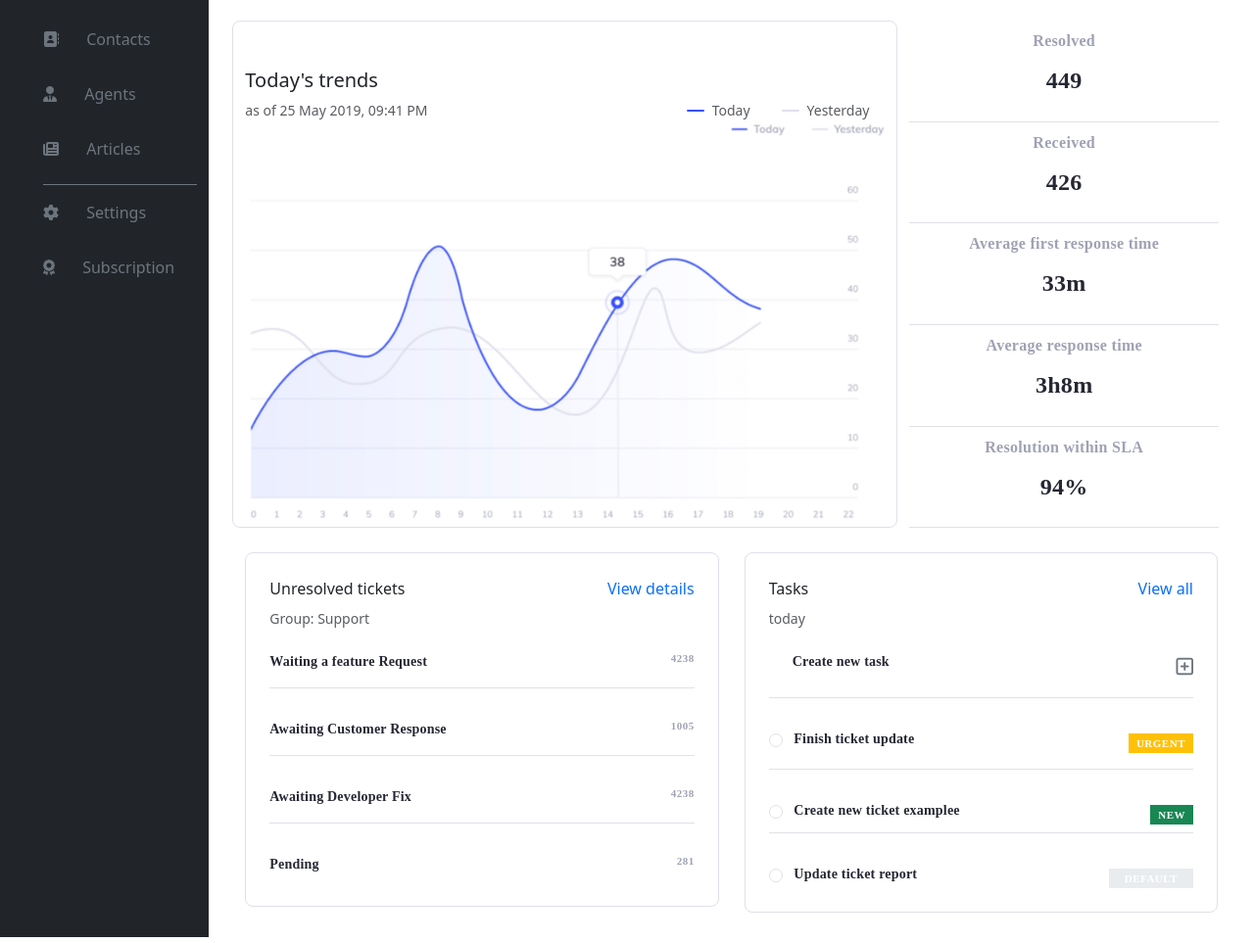
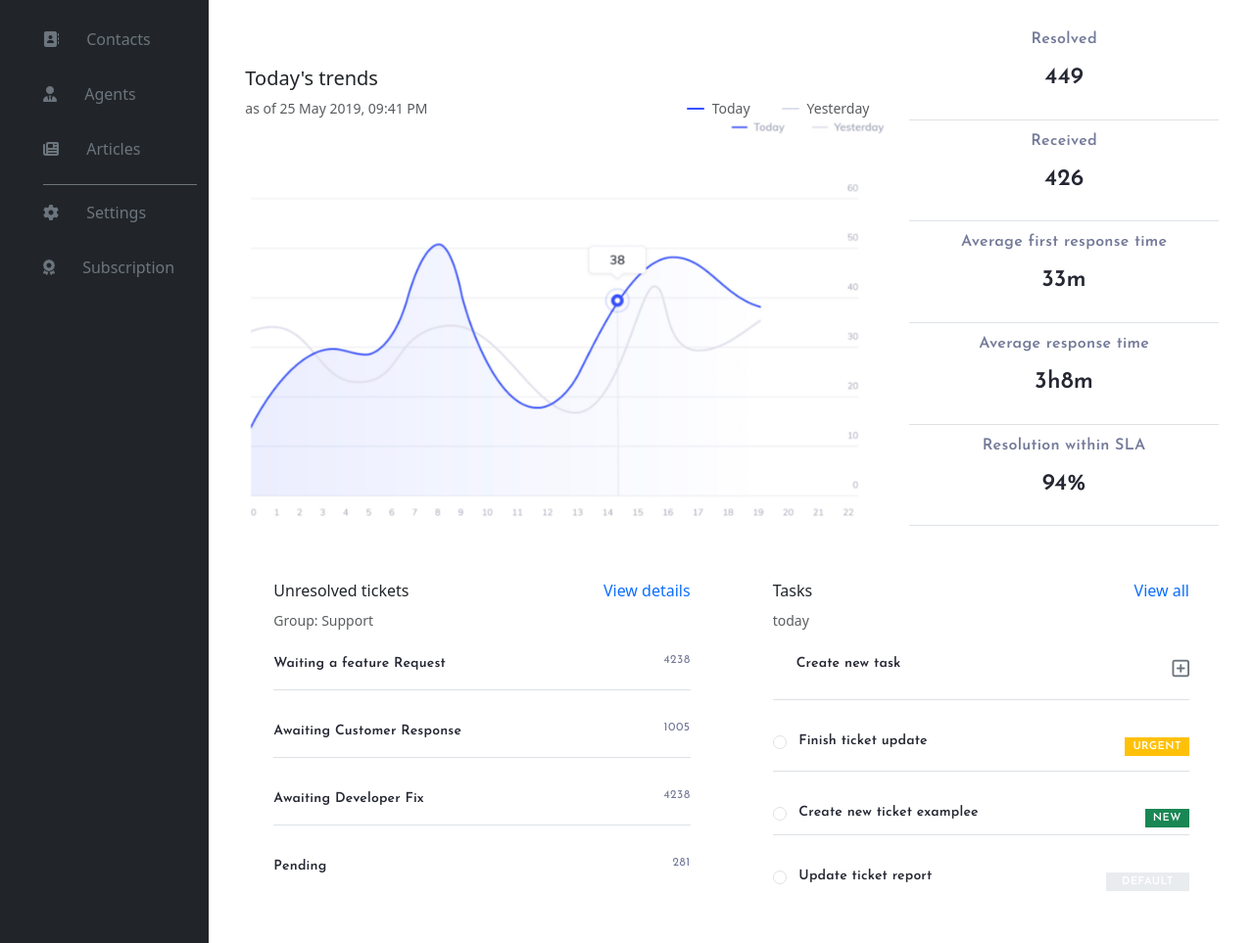
Before and after one commit to summer6d1b/Bootstrap_assignment, a website: page summer_bootstrap/public/index.html in a window 1280 px wide. Shown: the part 236-1199 px from the top of the page at 98% size. Drawn offline with nearby package versions, Linux system fonts and the light colour scheme.

Commit message:
change for next assignment

```diff
--- a/summer_bootstrap/public/index.html
+++ b/summer_bootstrap/public/index.html
@@ -7,7 +7,7 @@
         <!-- Bootstrap CSS -->
         <link href="https://cdn.jsdelivr.net/npm/bootstrap@5.3.0/dist/css/bootstrap.min.css" rel="stylesheet" integrity="sha384-9ndCyUaIbzAi2FUVXJi0CjmCapSmO7SnpJef0486qhLnuZ2cdeRhO02iuK6FUUVM" crossorigin="anonymous">
         <!-- CSS -->
-        <link rel="stylesheet" href="/public/assets/css/style.css"/>
+        <link rel="stylesheet" href="/assets/css/style.css"/>
 
         <!-- Google Font -->
         <link rel="preconnect" href="https://fonts.googleapis.com">
@@ -98,7 +98,7 @@
                                     </li>
                                 </ul>
                                 <ul class="px-3 d-flex align-items-center list-unstyled">
-                                    <li class="px-2 d-none d-sm-block">
+                                    <li class="name px-2 d-none d-sm-block">
                                         <a class="nav-link active" aria-current="page" href="#">Jones Ferdinand</a>
                                     </li>
 
--- a/summer_bootstrap/src/scss/style.scss
+++ b/summer_bootstrap/src/scss/style.scss
@@ -1,20 +1,19 @@
 // Variables
-$grayscale-divider: #DFE0EB;
+$grayscale-divider: #ffffff;
 $grayscale-white:  #ffffff;
-$grayscale-gray:  #9FA2B4;
+$grayscale-gray:  #747a99;
 $grayscale-black:  #252733;
+$font-color:#364ab9;
+$allfont-famliy: 'Josefin Sans', sans-serif;
 
 // SCSS Styles
-
-
 .rounded-image {
-
-    border-radius: 80%;
+    border-radius: 100%;
 }
 
 .name {
-    color: #afb6e0;
-    font-family: 'Josefin Sans', sans-serif;
+    color: $font-color;
+    font-family: $allfont-famliy;
     font-size: 19px;
     font-style: normal;
     font-weight: 700;
@@ -23,8 +22,9 @@ $grayscale-black:  #252733;
 }
 
 .custom_card {
-    margin: 1px;
+
     border-radius: 8px;
+    margin: 5px;
     border: 1px solid $grayscale-divider;
     background: $grayscale-white;
 }
@@ -32,8 +32,7 @@ $grayscale-black:  #252733;
 .card-title {
     color: $grayscale-gray;
     text-align: center;
-    // Bold 19 (0.4 px)
-    font-family: Mulish;
+    font-family:$allfont-famliy;
     font-size: 19px;
     font-style: normal;
     font-weight: 700;
@@ -44,8 +43,7 @@ $grayscale-black:  #252733;
 .card-text {
     color: $grayscale-black;
     text-align: center;
-    // Bold 40 (1 px)
-    font-family: Mulish;
+    font-family: $allfont-famliy;
     font-size: 40px;
     font-style: normal;
     font-weight: 700;
@@ -62,20 +60,18 @@ $grayscale-black:  #252733;
 .row3_text {
     color: $grayscale-gray;
     text-align: center;
-    // Semibold 16 (0.3 px)
-    font-family: Mulish;
+    font-family: $allfont-famliy;
     font-size: 16px;
     font-style: normal;
     font-weight: 600;
-    line-height: 22px; // 137.5%
+    line-height: 22px;
     letter-spacing: 0.3px;
 }
 
 .row3_num {
     color: $grayscale-black;
     text-align: center;
-    // Bold 24 (0.3 px)
-    font-family: Mulish;
+    font-family:$allfont-famliy;
     font-size: 24px;
     font-style: normal;
     font-weight: 700;
@@ -85,14 +81,14 @@ $grayscale-black:  #252733;
 
 .stack-item {
     padding: 10px;
-    flex: 1; // Distribute the available space evenly among the items
+    flex: 1;
 }
 
 .lable-style {
     color: $grayscale-white;
     text-align: center;
     // Bold 11 (0.5 px, CAPS)
-    font-family: Mulish;
+    font-family:$allfont-famliy;
     font-size: 11px;
     font-style: normal;
     font-weight: 700;
@@ -103,23 +99,21 @@ $grayscale-black:  #252733;
 
 .form-check-label, .card2_text {
     color: $grayscale-black;
-    // Semibold 14 (0.2 px)
-    font-family: Mulish;
+    font-family:$allfont-famliy;
     font-size: 14px;
     font-style: normal;
     font-weight: 600;
-    line-height: 20px; // 142.857%
+    line-height: 20px;
     letter-spacing: 0.2px;
 }
 
 .card2_num {
     color: $grayscale-gray;
     text-align: center;
-    // Bold 11 (0.5 px, CAPS)
-    font-family: Mulish;
-    font-size: 11px;
+    font-family:$allfont-famliy;
+    font-size: 12px;
     font-style: normal;
-    font-weight: 700;
+    font-weight: 400;
     line-height: normal;
     letter-spacing: 0.5px;
     text-transform: uppercase;
```
Also changed, not shown: summer_bootstrap/public/assets/css/style.css, 1 other file.
